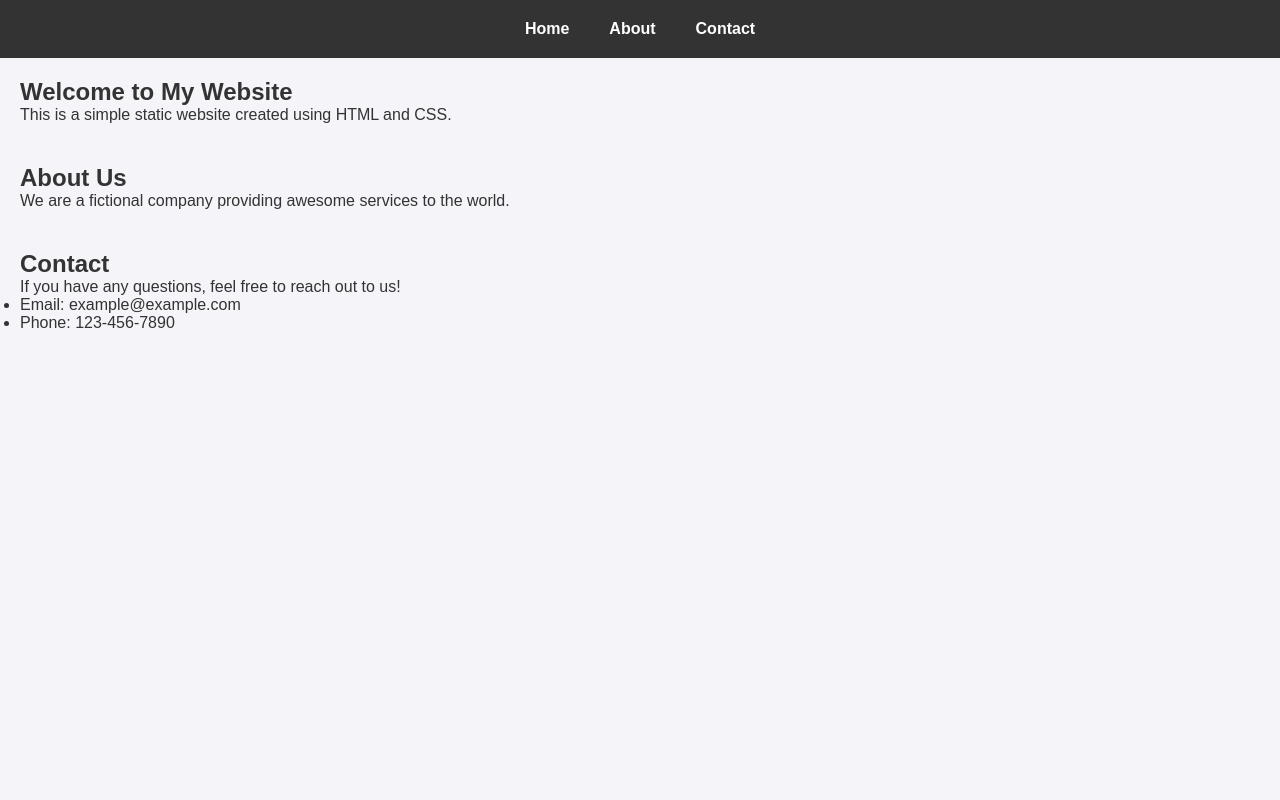
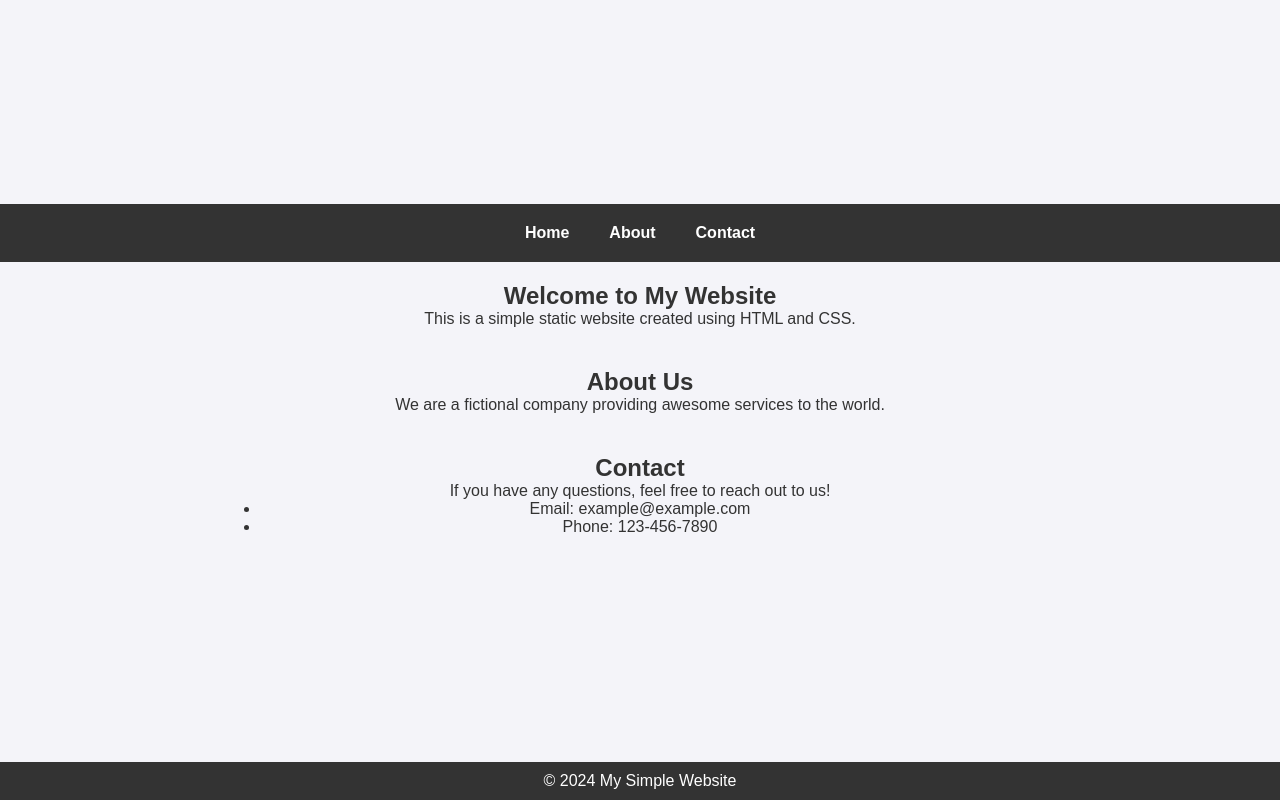
Before and after one commit to Gokul322003/Capstone-Project, a plain HTML site: page index.html in a window 1280 px wide. Drawn offline with Linux system fonts and the light colour scheme.

Commit message:
Update index.html

```diff
--- a/index.html
+++ b/index.html
@@ -17,6 +17,11 @@
       font-family: Arial, sans-serif;
       background-color: #f4f4f9;
       color: #333;
+      display: flex;
+      justify-content: center;
+      align-items: center;
+      min-height: 100vh;
+      flex-direction: column;
     }
 
     /* Header Styles */
@@ -24,6 +29,8 @@
       background-color: #333;
       color: white;
       padding: 20px;
+      width: 100%;
+      text-align: center;
     }
 
     header .logo img {
@@ -56,7 +63,10 @@
 
     /* Main Content */
     main {
+      width: 80%;
+      max-width: 800px;
       padding: 20px;
+      text-align: center;
     }
 
     section {
@@ -73,6 +83,9 @@
       color: white;
       text-align: center;
       padding: 10px;
+      width: 100%;
+      position: fixed;
+      bottom: 0;
     }
 
     footer p {
@@ -97,13 +110,13 @@
 
   <main>
     <section id="home">
-      <h1>Welcome to My Website </h1>
+      <h1>Welcome to My Website</h1>
       <p>This is a simple static website created using HTML and CSS.</p>
     </section>
 
     <section id="about">
       <h2>About Us</h2>
-      <p>We are a fictional company providing awesome services to the world. </p>
+      <p>We are a fictional company providing awesome services to the world.</p>
     </section>
 
     <section id="contact">
@@ -116,6 +129,8 @@
     </section>
   </main>
 
-
+  <footer>
+    <p>&copy; 2024 My Simple Website</p>
+  </footer>
 </body>
 </html>
```
